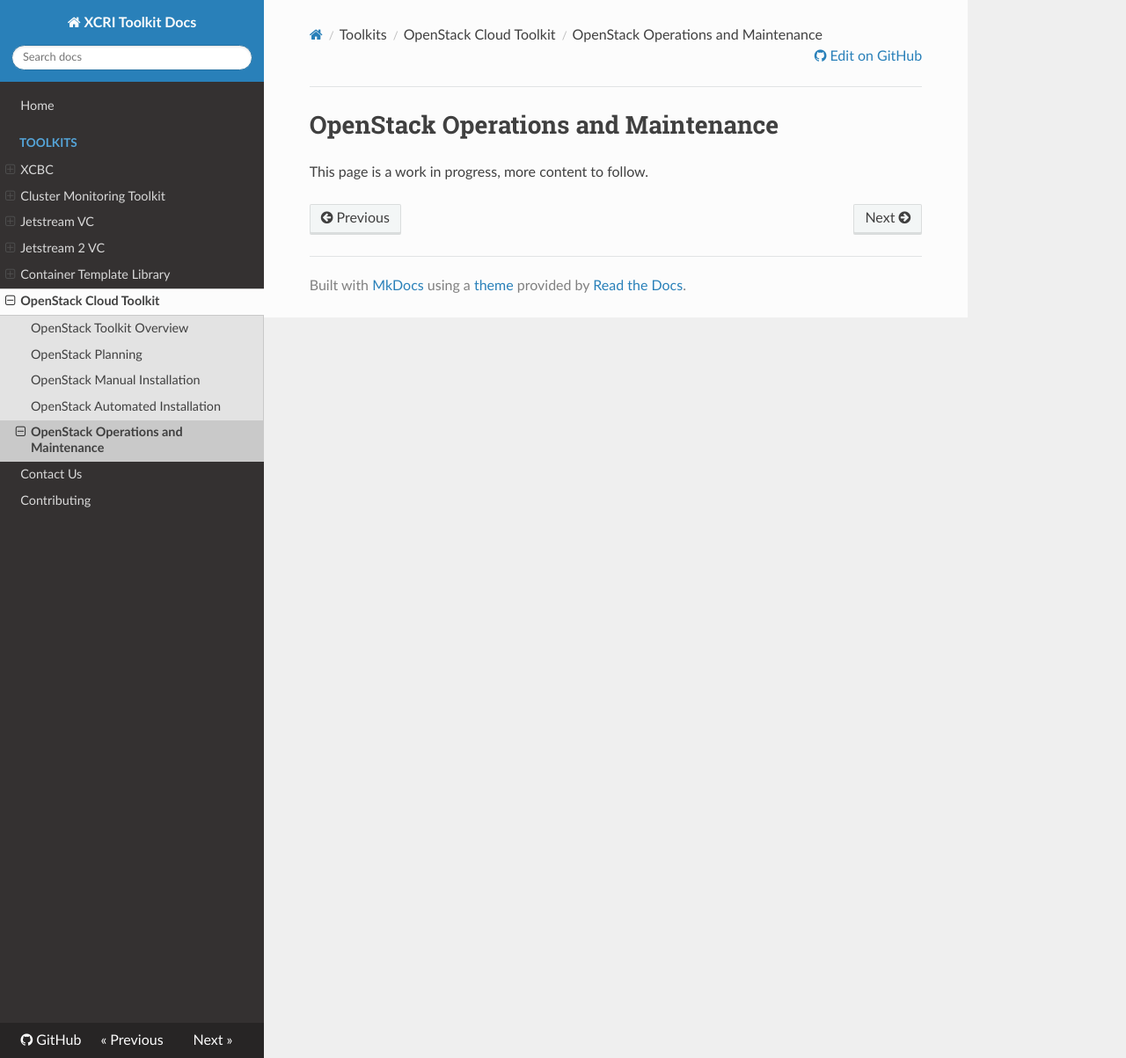
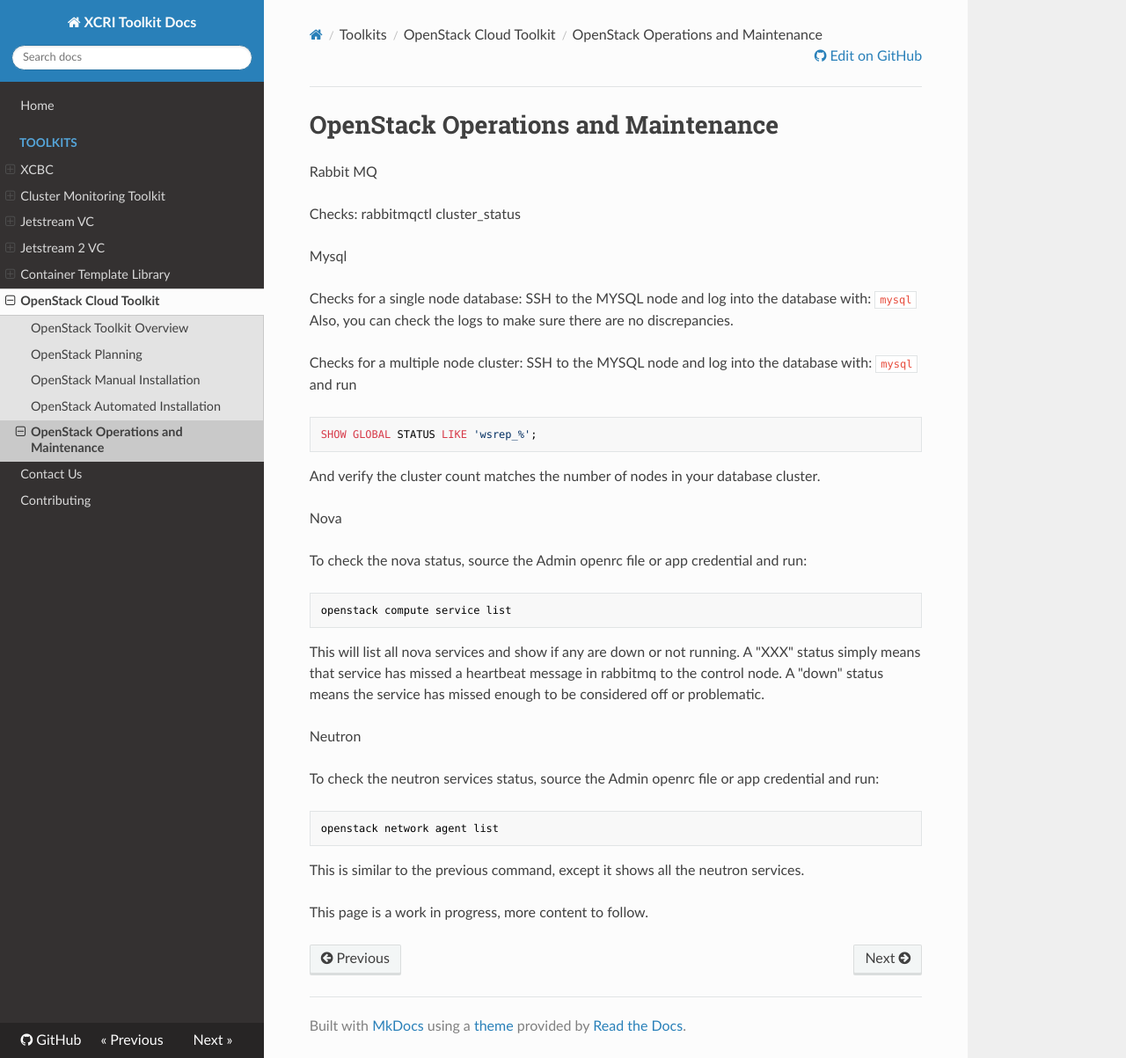
Before and after one commit to access-ci-org/Toolkit-Docs, an MkDocs documentation site: the page built from docs/toolkits/openstack-operations-maintenance.md, in a window 1280 px wide and 1203 px high. Shown: the whole window at 88% size. Built offline with MkDocs 1.6.1, drawn with Linux system fonts in a browser that asks for light colours; nearby versions of some CDN libraries; old or Windows-style settings are respelled for this version of MkDocs.

Commit message:
Initial dump to Operations
Offloading my brain of some of the useful commands needed to check operation of the cloud.

````diff
--- a/docs/toolkits/openstack-operations-maintenance.md
+++ b/docs/toolkits/openstack-operations-maintenance.md
@@ -1,3 +1,47 @@
 # OpenStack Operations and Maintenance
 
+Rabbit MQ
+
+Checks:
+rabbitmqctl cluster_status
+
+
+
+Mysql
+
+Checks for a single node database:
+SSH to the MYSQL node and log into the database with:
+`mysql`
+Also, you can check the logs to make sure there are no discrepancies.
+
+Checks for a multiple node cluster:
+SSH to the MYSQL node and log into the database with:
+`mysql`
+and run
+```
+SHOW GLOBAL STATUS LIKE 'wsrep_%';
+```
+
+And verify the cluster count matches the number of nodes in your database cluster.
+
+Nova
+
+To check the nova status, source the Admin openrc file or app credential and run:
+```
+openstack compute service list
+```
+
+This will list all nova services and show if any are down or not running.  A "XXX" status simply means that service has missed a heartbeat message in rabbitmq to the control node.  A "down" status means the service has missed enough to be considered off or problematic.
+
+
+Neutron
+
+To check the neutron services status, source the Admin openrc file or app credential and run:
+
+```
+openstack network agent list
+```
+
+This is similar to the previous command, except it shows all the neutron services.
+
 This page is a work in progress, more content to follow.
````
